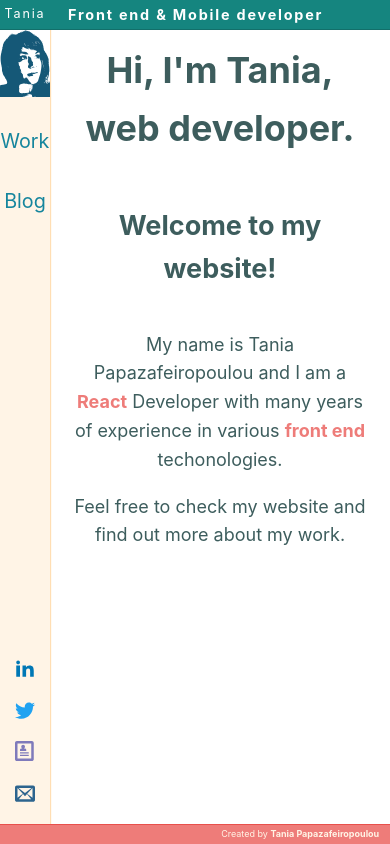
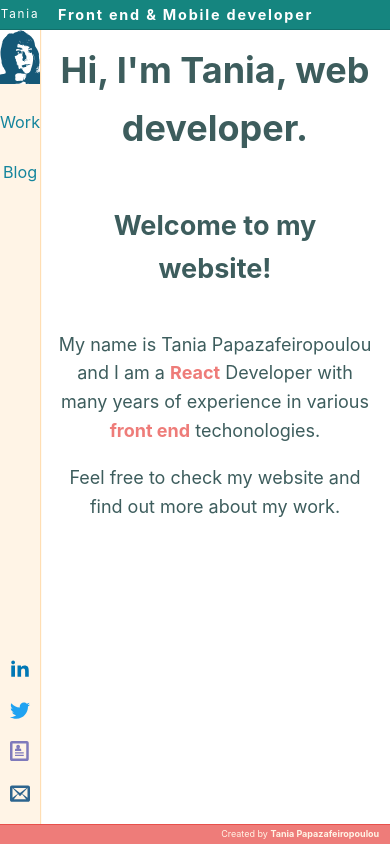
Before and after one commit to altany/tany4, a Next.js app: page / in a window 390 px wide. Built offline with nearby package versions, Linux system fonts and the light colour scheme; no server answers.

Commit message:
mobile styling introduction

```diff
--- a/components/layout.module.scss
+++ b/components/layout.module.scss
@@ -18,7 +18,7 @@
     letter-spacing: 0.1rem;
     color: white;
     @include mixins.breakpoint(mobileonly) {
-      font-size: 0.7rem;
+      font-size: 0.65rem;
     }
   }
 
@@ -33,6 +33,11 @@
       font-size: 0.8rem;
     }
   }
+}
+
+.navEntry {
+  align-self: center;
+  flex: 1;
 }
 
 .linksSection {
@@ -56,11 +61,6 @@
     flex-direction: column;
     justify-content: space-between;
     padding: variables.$statusBarHeight 0 variables.$footerHeight;
-  }
-
-  .navEntry {
-    align-self: center;
-    flex: 1;
   }
 }
 
@@ -91,6 +91,10 @@
       justify-content: center;
       @include mixins.breakpoint(landscape) {
         flex-basis: 40px;
+      }
+      @include mixins.breakpoint(mobileonly) {
+        font-size: 0.9rem;
+        flex-basis: 50px;
       }
     }
 
--- a/styles/_variables.scss
+++ b/styles/_variables.scss
@@ -13,4 +13,4 @@ $gradientColor2: darken($thirdColor, 5%);
 $statusBarHeight: 30px;
 $footerHeight: 20px;
 $navBarWidth: 60px;
-$navBarWidthMobile: 50px;
+$navBarWidthMobile: 40px;
--- a/styles/utils.module.scss
+++ b/styles/utils.module.scss
@@ -9,6 +9,16 @@
   h1,
   h2 {
     text-align: center;
+  }
+  @include mixins.breakpoint(landscape) {
+    h1 {
+      font-size: 1.5rem;
+      margin: 0.4rem 0;
+    }
+    h2 {
+      font-size: 1.3rem;
+      margin: 0.4rem 0;
+    }
   }
 }
 
```
